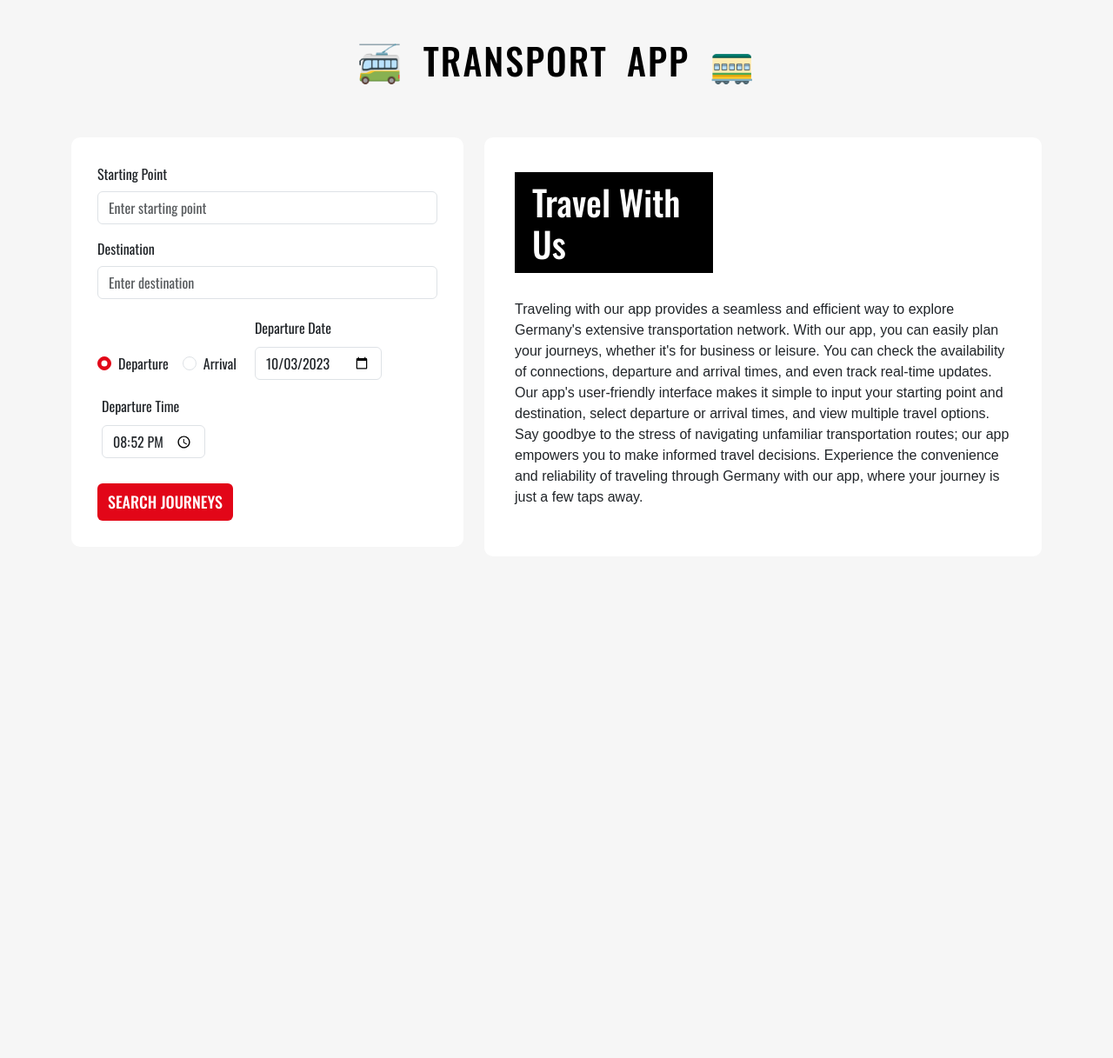
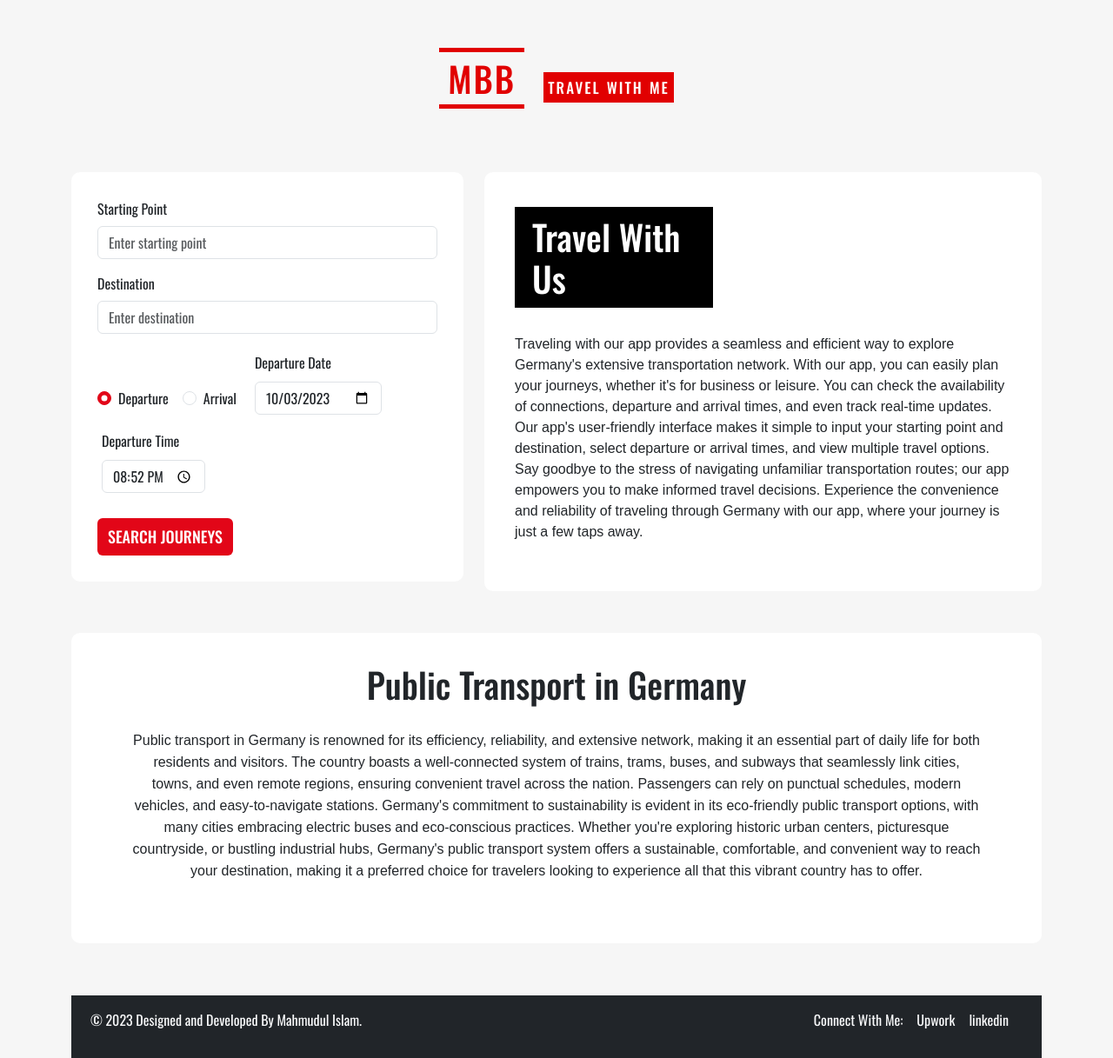
Before and after one commit to mahmudul-islam32/MBB-Navigator-Transport, a React (Create React App) app: page / in a window 1280 px wide. Shown: the whole page at 87% size. Before the commit the page ends 800 px from the top, so only its background shows below. Built offline with nearby package versions, Linux system fonts and the light colour scheme.

Commit message:
add all update

```diff
--- a/package.json
+++ b/package.json
@@ -8,6 +8,7 @@
     "@testing-library/user-event": "^13.5.0",
     "axios": "^1.5.1",
     "bootstrap": "^5.3.2",
+    "bootstrap-icons": "^1.11.1",
     "db-hafas-stations-autocomplete": "^2.0.0",
     "db-stations": "^5.0.2",
     "db-stations-autocomplete": "^4.1.0",
--- a/src/App.js
+++ b/src/App.js
@@ -2,10 +2,18 @@ import React, { useState } from "react";
 import axios from "axios";
 import SearchForm from "./components/SearchForm"; // Import SearchForm first
 import JourneyList from "./components/JourneyList"; // Then import JourneyList
+import Footer from "./components/Footer";
+import PublicTransportInGermany from "./components/PublicTransportInGermany";
 
 function App() {
   const [journeys, setJourneys] = useState([]);
   const [isLoading, setIsLoading] = useState(true);
+  const [formattedDateTime, setFormattedDateTime] = useState(""); // Add state for formattedDateTime
+
+  // Define a function to update formattedDateTime
+  const updateFormattedDateTime = (newFormattedDateTime) => {
+    setFormattedDateTime(newFormattedDateTime);
+  };
 
   const searchJourneys = async (from, to, formattedDateTime, isDeparture) => {
     setIsLoading(true);
@@ -13,24 +21,26 @@ function App() {
       const fromResponse = await axios.get(
         `https://v5.db.transport.rest/locations?query=${from}`
       );
-      console.log(fromResponse);
+      //  console.log(fromResponse);
       const toResponse = await axios.get(
         `https://v5.db.transport.rest/locations?query=${to}`
       );
 
       const fromStopId = fromResponse.data[0]?.id;
       const toStopId = toResponse.data[0]?.id;
-      console.log(formattedDateTime);
+      //  console.log(formattedDateTime);
 
       if (fromStopId && toStopId) {
+        const apiFormattedDateTime = new Date(formattedDateTime).toISOString();
         const journeysResponse = await axios.get(
-          `https://v5.db.transport.rest/journeys?from=${fromStopId}&to=${toStopId}&results=10&${
+          `https://v5.db.transport.rest/journeys?from=${fromStopId}&to=${toStopId}&results=50&${
             isDeparture ? "departure" : "arrival"
-          }=${formattedDateTime}`
+          }=${apiFormattedDateTime}`
         );
-        console.log(journeysResponse.data.journeys);
+        // console.log(journeysResponse.data.journeys);
         setJourneys(journeysResponse.data.journeys);
         setIsLoading(false);
+        setFormattedDateTime(formattedDateTime);
       } else {
         console.error("Invalid locations");
       }
@@ -43,7 +53,13 @@ function App() {
   return (
     <div className="container">
       <div className="row">
-        <h1 className="mt-4 mb-4 logo">🚎 Transport App 🚃</h1>
+        <div className="col-md-12">
+          <div className="logo">
+            <h1 className="mt-4 mb-4 logo">
+              <span className="main-logo">MBB</span> <span>Travel With Me</span>
+            </h1>
+          </div>
+        </div>
       </div>
 
       <div className="row main">
@@ -54,9 +70,12 @@ function App() {
           <JourneyList
             journeys={Array.isArray(journeys) ? journeys : []}
             isLoading={isLoading}
+            formattedDateTime={formattedDateTime}
           />
         </div>
       </div>
+      <PublicTransportInGermany />
+      <Footer />
     </div>
   );
 }
--- /dev/null
+++ b/src/components/Footer.js
@@ -0,0 +1,46 @@
+import React from "react";
+import "bootstrap-icons/font/bootstrap-icons.css";
+
+function Footer() {
+  return (
+    <footer className="bg-dark text-light py-3">
+      <div className="container">
+        <div className="row">
+          <div className="col-md-6">
+            <p className="copy">
+              &copy; {new Date().getFullYear()} Designed and Developed By
+              Mahmudul Islam.
+            </p>
+          </div>
+          <div className="col-md-6 text-end">
+            <ul className="footer-social">
+              <li>
+                <a href="£" className="text-light me-3">
+                  Connect With Me:
+                </a>
+              </li>
+              <li>
+                <a
+                  href="https://www.upwork.com/freelancers/~01f6ff1acd0f51d567"
+                  className="text-light me-3"
+                >
+                  Upwork
+                </a>
+              </li>
+              <li>
+                <a
+                  href="https://www.linkedin.com/in/mohammad-mahmudul/"
+                  className="text-light me-3"
+                >
+                  linkedin
+                </a>
+              </li>
+            </ul>
+          </div>
+        </div>
+      </div>
+    </footer>
+  );
+}
+
+export default Footer;
--- /dev/null
+++ b/src/components/PublicTransportInGermany.js
@@ -0,0 +1,27 @@
+import React from "react";
+
+function PublicTransportInGermany() {
+  return (
+    <div className="container mt-5 public">
+      <h1 className="text-center">Public Transport in Germany</h1>
+      <p>
+        Public transport in Germany is renowned for its efficiency, reliability,
+        and extensive network, making it an essential part of daily life for
+        both residents and visitors. The country boasts a well-connected system
+        of trains, trams, buses, and subways that seamlessly link cities, towns,
+        and even remote regions, ensuring convenient travel across the nation.
+        Passengers can rely on punctual schedules, modern vehicles, and
+        easy-to-navigate stations. Germany's commitment to sustainability is
+        evident in its eco-friendly public transport options, with many cities
+        embracing electric buses and eco-conscious practices. Whether you're
+        exploring historic urban centers, picturesque countryside, or bustling
+        industrial hubs, Germany's public transport system offers a sustainable,
+        comfortable, and convenient way to reach your destination, making it a
+        preferred choice for travelers looking to experience all that this
+        vibrant country has to offer.
+      </p>
+    </div>
+  );
+}
+
+export default PublicTransportInGermany;
--- a/src/components/SearchForm.js
+++ b/src/components/SearchForm.js
@@ -9,6 +9,7 @@ function SearchForm({ onSearch }) {
   const [time, setTime] = useState(new Date().toTimeString().slice(0, 5));
   const [fromSuggestions, setFromSuggestions] = useState([]);
   const [toSuggestions, setToSuggestions] = useState([]);
+  const [isLoading, setIsLoading] = useState(false); // Add loading state
 
   const formatDateTime = (date, time) => {
     const dateTime = new Date(`${date}T${time}`);
@@ -18,13 +19,39 @@ function SearchForm({ onSearch }) {
       minute: "numeric",
       hour12: true,
     };
-    return new Intl.DateTimeFormat("en-US", options).format(dateTime);
+    const formattedDateTime = new Intl.DateTimeFormat("en-US", options).format(
+      dateTime
+    );
+
+    const dateOptions = {
+      year: "numeric",
+      month: "numeric",
+      day: "numeric",
+    };
+    const formattedDate = new Intl.DateTimeFormat("en-US", dateOptions).format(
+      dateTime
+    );
+
+    return `${formattedDateTime}, ${formattedDate}`;
   };
 
-  const handleSubmit = (e) => {
+  const handleSubmit = async (e) => {
     e.preventDefault();
     const formattedDateTime = formatDateTime(date, time);
-    onSearch(from, to, formattedDateTime, isDeparture);
+
+    // Set loading state to true when submitting
+    setIsLoading(true);
+
+    // Call the search function (assuming it returns a promise)
+    try {
+      await onSearch(from, to, formattedDateTime, isDeparture);
+    } catch (error) {
+      // Handle any errors here
+      console.error("Error:", error);
+    } finally {
+      // Set loading state to false when the search is complete (success or error)
+      setIsLoading(false);
+    }
   };
 
   const handleFromChange = (e) => {
@@ -36,7 +63,7 @@ function SearchForm({ onSearch }) {
       .filter(([id, name]) =>
         name.toLowerCase().includes(inputValue.toLowerCase())
       )
-      .slice(0, 10); // Limit to the top 10 matching suggestions
+      .slice(0, 5); // Limit to the top 5 matching suggestions
 
     setFromSuggestions(suggestions);
   };
@@ -50,7 +77,7 @@ function SearchForm({ onSearch }) {
       .filter(([id, name]) =>
         name.toLowerCase().includes(inputValue.toLowerCase())
       )
-      .slice(0, 10); // Limit to the top 10 matching suggestions
+      .slice(0, 5); // Limit to the top 5 matching suggestions
 
     setToSuggestions(suggestions);
   };
@@ -70,7 +97,7 @@ function SearchForm({ onSearch }) {
             value={from}
             onChange={handleFromChange}
           />
-          <ul>
+          <ul className="station-list">
             {fromSuggestions.map(([id, name]) => (
               <li
                 key={id}
@@ -96,7 +123,7 @@ function SearchForm({ onSearch }) {
             value={to}
             onChange={handleToChange}
           />
-          <ul>
+          <ul className="station-list">
             {toSuggestions.map(([id, name]) => (
               <li
                 key={id}
@@ -161,7 +188,7 @@ function SearchForm({ onSearch }) {
         </div>
 
         <button type="submit" className="btn btn-primary">
-          Search Journeys
+          {isLoading ? "Searching..." : "Search Journeys"}
         </button>
       </form>
     </div>
--- a/src/index.css
+++ b/src/index.css
@@ -143,7 +143,18 @@ body {
 .tl,
 .tlx,
 .rb,
-.str,.opb,.mex {
+.str,
+.opb,
+.mex,
+.erx,
+.fex,
+.stn,
+.hlb,
+.nj,
+.rjx,
+.brb,
+.ag,
+.wba {
   background: #e20614;
   color: white;
 }
@@ -157,7 +168,8 @@ body {
 }
 .ice,
 .ic,
-.ec,.ire{
+.ec,
+.ire {
   background: #7d8185;
   color: white;
 }
@@ -273,3 +285,110 @@ body {
   font-family: arial;
   font-size: 16px;
 }
+
+.station-list {
+  background: #f5f5f5;
+}
+.station-list li {
+  list-style: none;
+  padding: 10px 0px;
+  letter-spacing: 0px;
+  word-spacing: 2px;
+  border-bottom: 1px solid #e5e5e5;
+  cursor: pointer;
+}
+
+.time-difference {
+  border-left: 2px dotted gray;
+  padding-bottom: 40px;
+  padding-top: 40px;
+  margin-top: -65px;
+  padding-left: 20px;
+}
+
+.details-info.walksec:before {
+  display: none;
+}
+.time-difference.walking-class {
+  border-left: 2px solid gray;
+  padding-top: 32px;
+  top: -5px;
+  position: relative;
+}
+.details-info.walksec {
+  margin-top: -35px;
+}
+
+.arrival-walksec {
+  margin-top: 15px;
+  position: relative;
+  top: 12px;
+}
+.distance {
+  position: relative;
+  top: 10px;
+}
+
+.mt-4.mb-4.logo span {
+  background: #e10001;
+  color: white;
+  font-size: 17px;
+  padding: 5px;
+  word-spacing: 1px;
+}
+
+.mt-4.mb-4.logo span {
+  background: #e10001;
+  color: white;
+  font-size: 17px;
+  padding: 5px;
+  word-spacing: 1px;
+}
+.main-logo {
+  font-size: 40px !important;
+  padding: 0px 10px !important;
+  border-top: 5px solid;
+  background-color: transparent !important;
+  color: #e10001 !important;
+  border-bottom: 5px solid;
+}
+
+.bg-dark.text-light.py-3 {
+  margin-top: 60px;
+}
+
+.bg-dark.text-light.py-3 {
+  margin-top: 60px;
+}
+.copy {
+  margin-left: 10px;
+}
+.footer-social li {
+  margin: 0;
+  padding: 0;
+  list-style: none;
+  display: inline-block;
+  text-decoration: none !important;
+  text-decoration-line: ;
+}
+.footer-social {
+  margin-right: 10px;
+}
+
+.footer-social li a {
+  text-decoration: navajowhite;
+}
+
+.public p {
+  text-align: center;
+  font-family: arial;
+  font-size: 16px;
+  line-height: 25px;
+  padding: 20px 70px;
+}
+
+.container.mt-5.public {
+  background: white;
+  border-radius: 10px;
+  padding: 35px 0px;
+}
```
Also changed, not shown: src/components/JourneyList.js (+90 -5 lines), 1 other file (tests, documents, lock files or other folders).
